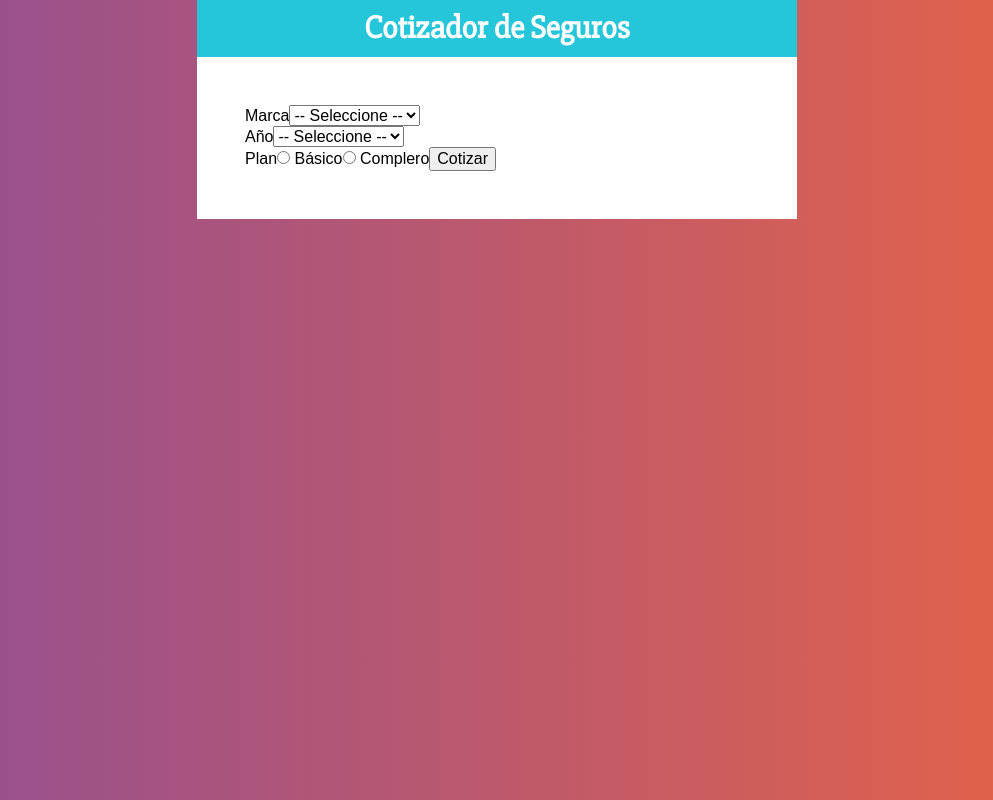
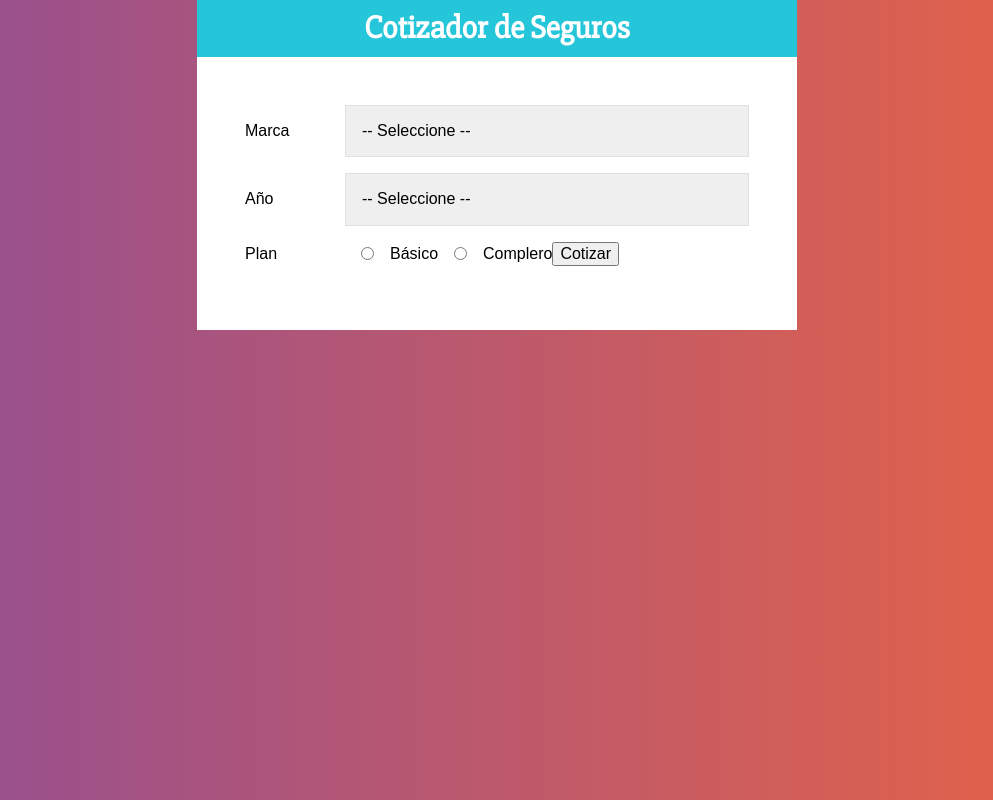
Before and after one commit to AlexanderAyra/Cotizador-de-Seguros, a React (Create React App) app: page / in a window 1280 px wide. Shown: the whole page, without its empty margins (143-1136 px from the left). Built offline with nearby package versions, Linux system fonts and the light colour scheme.

Commit message:
Creando los Styled Components para el Formulario

```diff
--- a/src/components/Formulario.jsx
+++ b/src/components/Formulario.jsx
@@ -1,21 +1,44 @@
 import React from 'react'
+import styled from '@emotion/styled'
+
+const Campo = styled.div`
+	display: flex;
+	margin-bottom: 1rem;
+	align-items: center;
+`
+
+const Label = styled.label`
+	flex: 0 0 100px;
+`
+
+const Select = styled.select`
+	display: block;
+	width: 100%;
+	padding: 1rem;
+	border: 1px solid #e1e1e1;
+	-webkit-appearance: none;
+`
+
+const InputRadio = styled.input`
+	margin: 0 1rem;
+`
 
 const Formulario = () => {
 	return (
 		<form>
-			<div>
-				<label>Marca</label>
-				<select>
+			<Campo>
+				<Label>Marca</Label>
+				<Select>
 					<option value=''>-- Seleccione --</option>
 					<option value='americano'>Americano</option>
 					<option value='europeo'>Europeo</option>
 					<option value='asiatico'>Asiatico</option>
-				</select>
-			</div>
+				</Select>
+			</Campo>
 
-			<div>
-				<label>Año</label>
-				<select>
+			<Campo>
+				<Label>Año</Label>
+				<Select>
 					<option value=''>-- Seleccione --</option>
 					<option value='2021'>2021</option>
 					<option value='2020'>2020</option>
@@ -27,15 +50,15 @@
 					<option value='2014'>2014</option>
 					<option value='2013'>2013</option>
 					<option value='2012'>2012</option>
-				</select>
-			</div>
+				</Select>
+			</Campo>
 
-			<div>
-				<label>Plan</label>
-				<input type='radio' name='plan' value='basico' /> Básico
-				<input type='radio' name='plan' value='completo' /> Complero
+			<Campo>
+				<Label>Plan</Label>
+				<InputRadio type='radio' name='plan' value='basico' /> Básico
+				<InputRadio type='radio' name='plan' value='completo' /> Complero
 				<button type='button'>Cotizar</button>
-			</div>
+			</Campo>
 		</form>
 	)
 }
```
